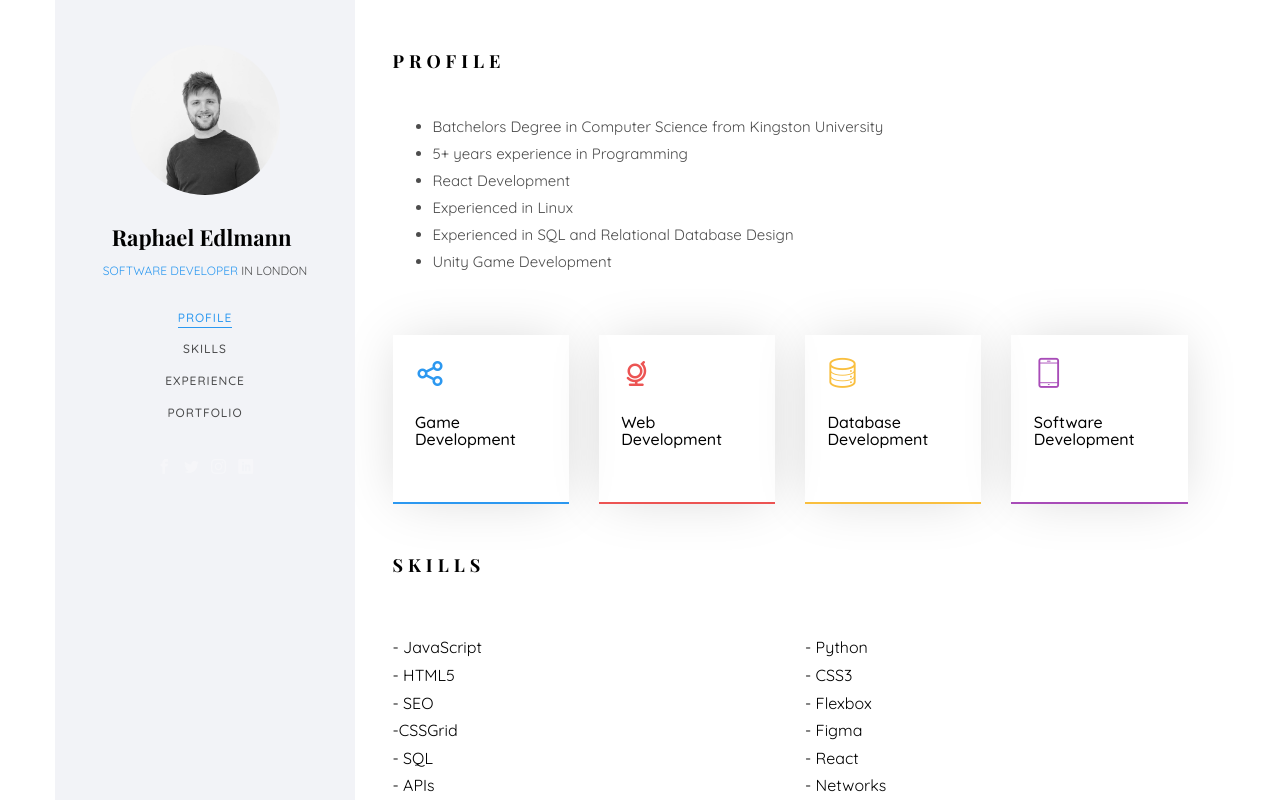
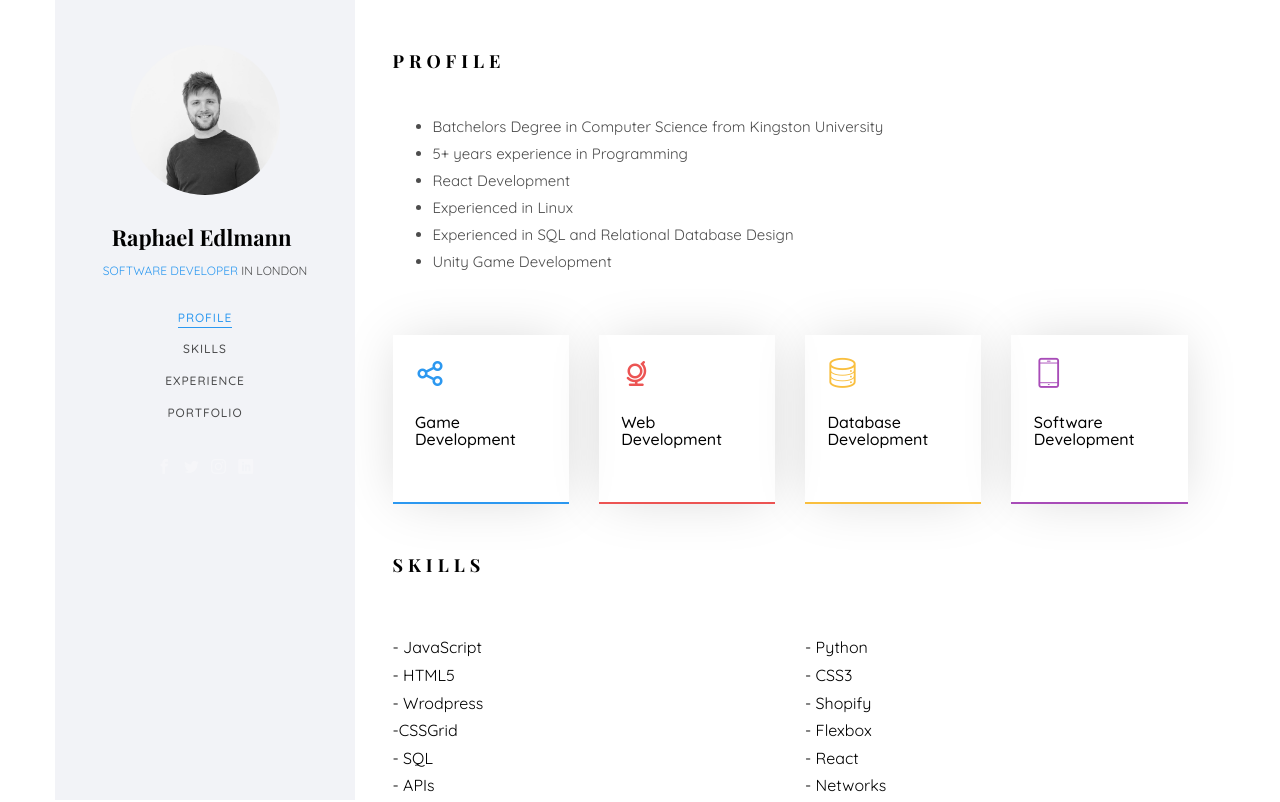
Before and after one commit to jedlmann/RaphaelEdlmannPortfolio.io, a plain HTML site: page index.html in a window 1280 px wide. Shown: the top 802 px of the page. Drawn offline with nearby package versions, Linux system fonts and the light colour scheme; files whose address does not match are found by name; a web font is replaced by a local one.

Commit message:
Update index.html

```diff
--- a/index.html
+++ b/index.html
@@ -181,12 +181,12 @@
 						</div>
 						<div class="col-md-6 animate-box" data-animate-effect="fadeInLeft">
 							<div class="progress-wrap">
-								<h3>- SEO</h3>
+								<h3>- Wrodpress</h3>
 							</div>
 						</div>
 						<div class="col-md-6 animate-box" data-animate-effect="fadeInRight">
 							<div class="progress-wrap">
-								<h3>- Flexbox</h3>
+								<h3>- Shopify</h3>
 							</div>
 						</div>
 						<div class="col-md-6 animate-box" data-animate-effect="fadeInLeft">
@@ -196,7 +196,7 @@
 						</div>
 						<div class="col-md-6 animate-box" data-animate-effect="fadeInRight">
 							<div class="progress-wrap">
-								<h3>- Figma</h3>
+								<h3>- Flexbox</h3>
 							</div>
 						</div>
 						<div class="col-md-6 animate-box" data-animate-effect="fadeInLeft">
```
